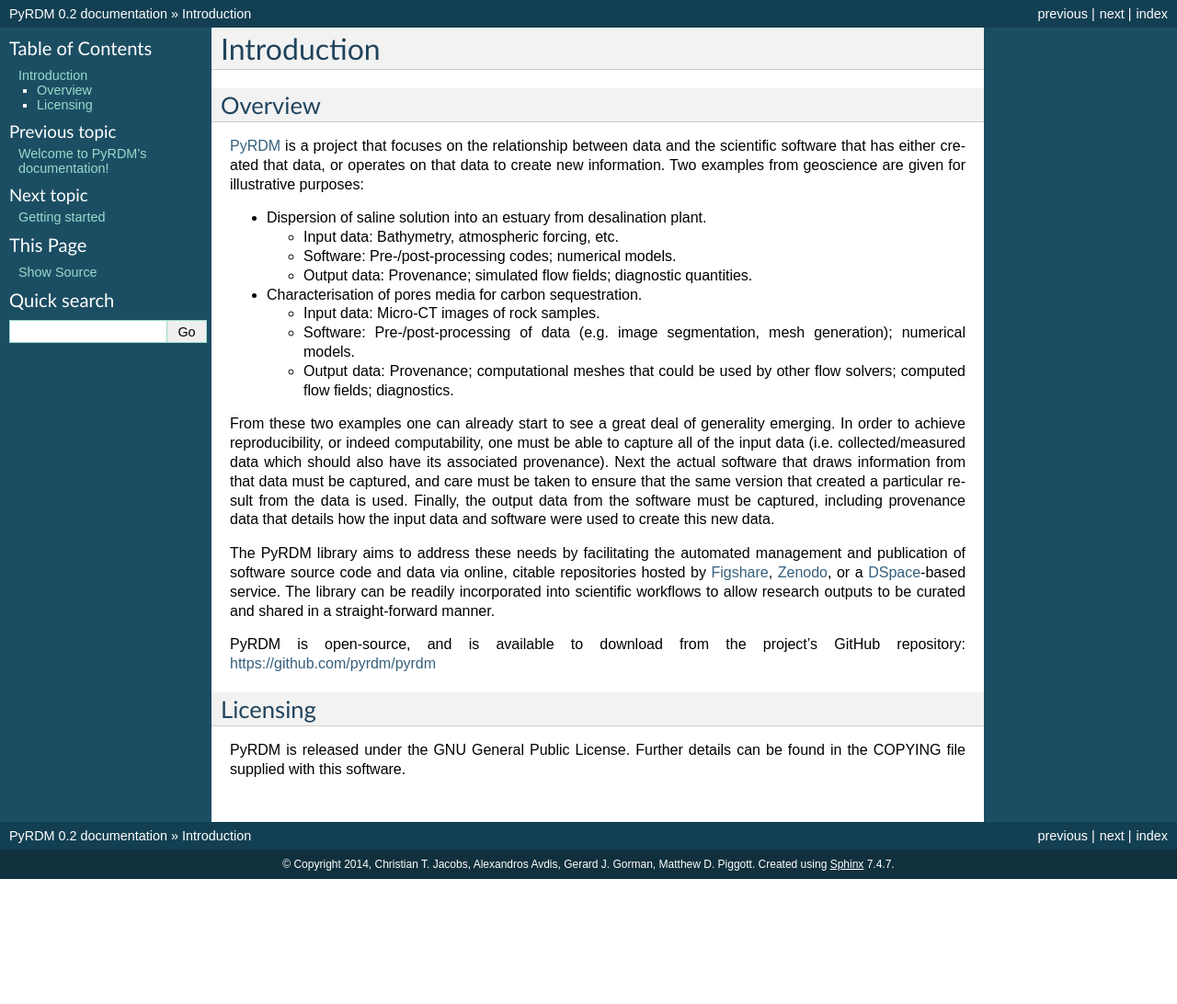
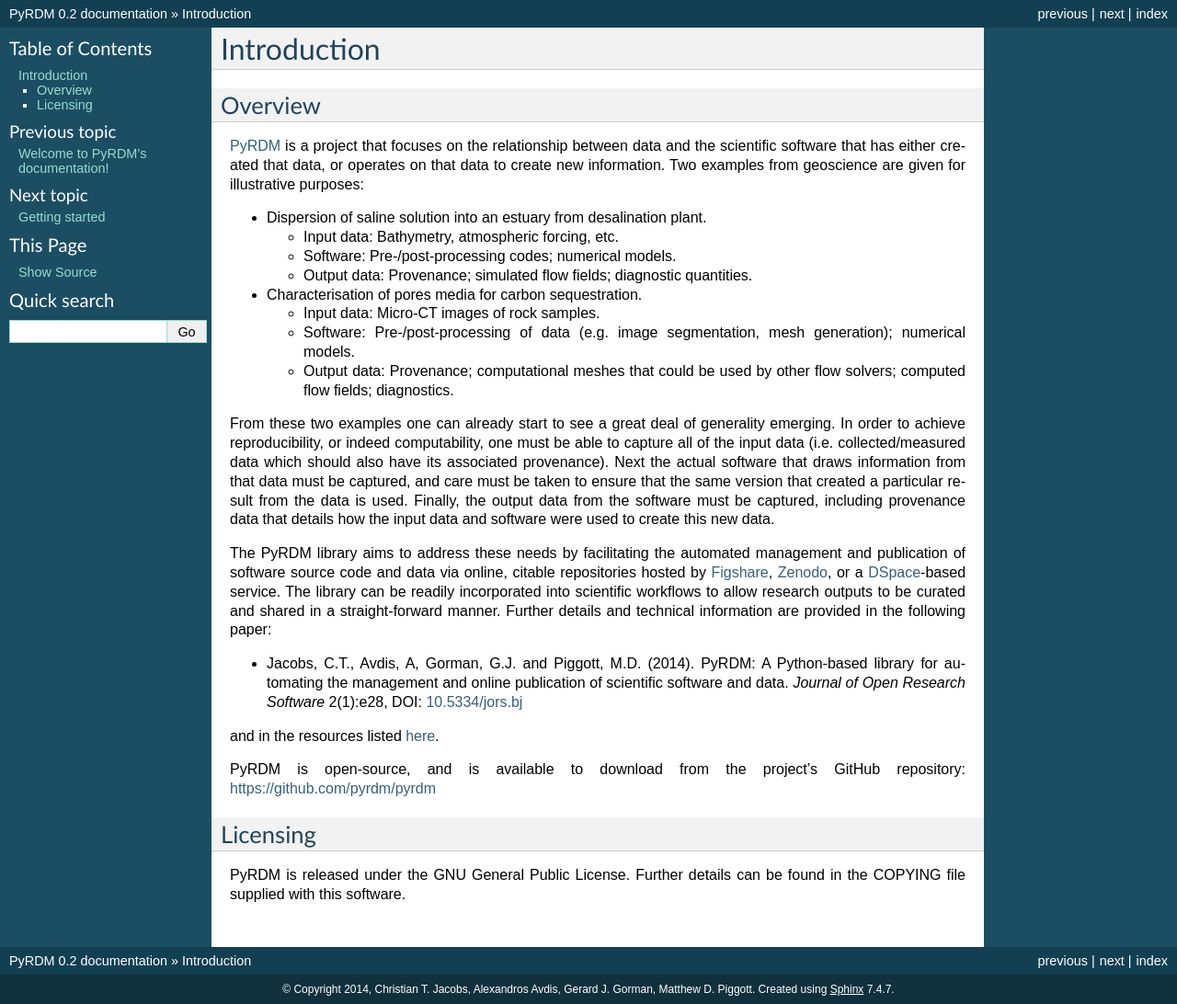
Before and after one commit to pyrdm/pyrdm, a Sphinx documentation site: the page built from docs/source/introduction.rst, in a window 1280 px wide. Shown: the whole page at 92% size. Built offline with Sphinx 7.4.7, drawn with Linux system fonts in a browser that asks for light colours; pages that are not in the unit, such as notebooks, are missing from menus; before the commit the page ends 956 px from its top, so only the background shows below that.

Commit message:
Added a reference to the PyRDM paper in the Introduction.

```diff
--- a/docs/source/introduction.rst
+++ b/docs/source/introduction.rst
@@ -40,7 +40,11 @@ the output data from the software must be captured, including provenance
 data that details how the input data and software were used to create
 this new data.
 
-The PyRDM library aims to address these needs by facilitating the automated management and publication of software source code and data via online, citable repositories hosted by `Figshare <http://www.figshare.com/>`_, `Zenodo <http://www.zenodo.org/>`_, or a `DSpace <http://www.dspace.org/>`_-based service. The library can be readily incorporated into scientific workflows to allow research outputs to be curated and shared in a straight-forward manner.
+The PyRDM library aims to address these needs by facilitating the automated management and publication of software source code and data via online, citable repositories hosted by `Figshare <http://www.figshare.com/>`_, `Zenodo <http://www.zenodo.org/>`_, or a `DSpace <http://www.dspace.org/>`_-based service. The library can be readily incorporated into scientific workflows to allow research outputs to be curated and shared in a straight-forward manner. Further details and technical information are provided in the following paper:
+
+-  Jacobs, C.T., Avdis, A, Gorman, G.J. and Piggott, M.D. (2014). PyRDM: A Python-based library for automating the management and online publication of scientific software and data. *Journal of Open Research Software* 2(1):e28, DOI: `10.5334/jors.bj <http://dx.doi.org/10.5334/jors.bj>`_
+
+and in the resources listed `here <http://pyrdm.readthedocs.org/en/latest/citing.html>`_.
 
 PyRDM is open-source, and is available to download from the project's GitHub repository: `<https://github.com/pyrdm/pyrdm>`_
 
```
